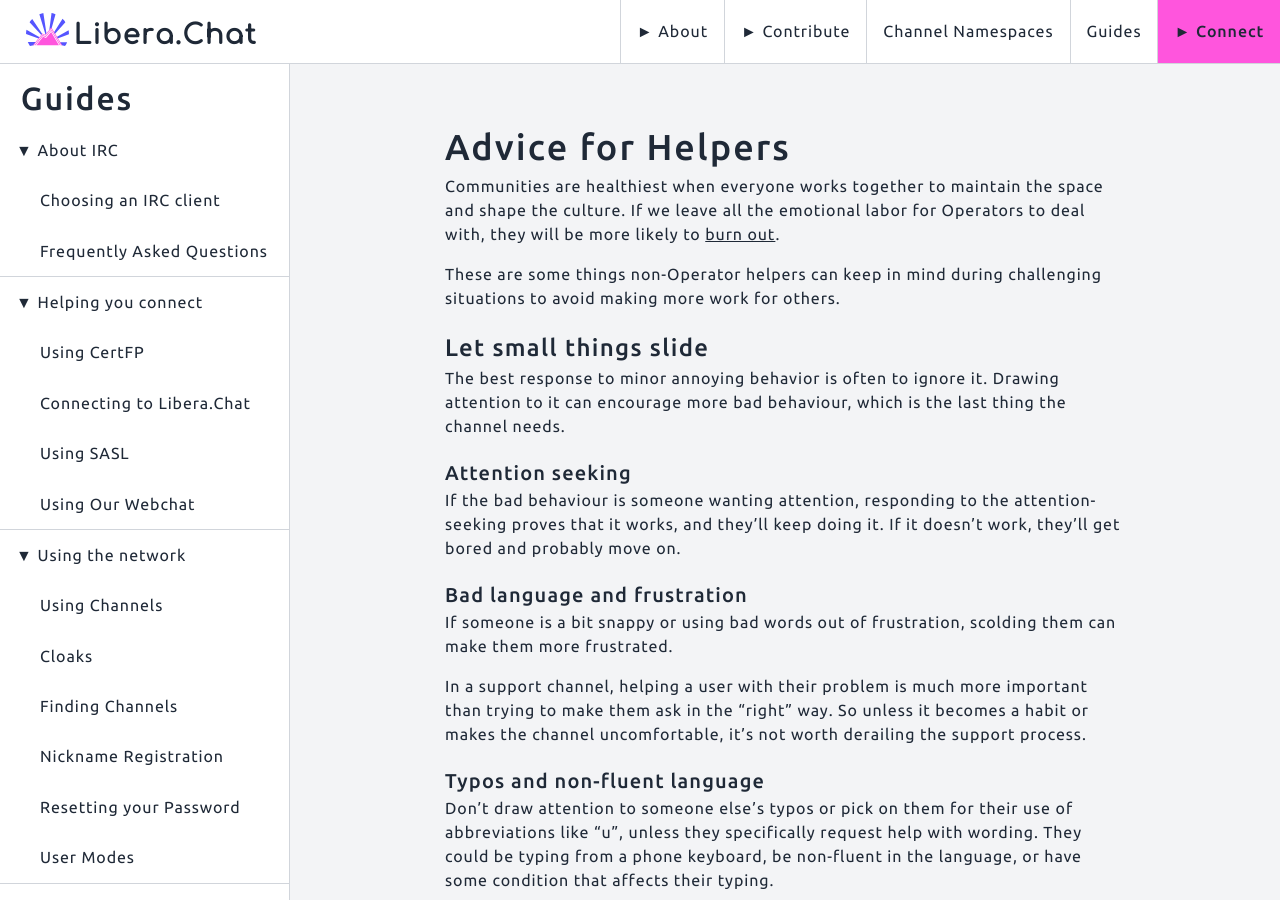
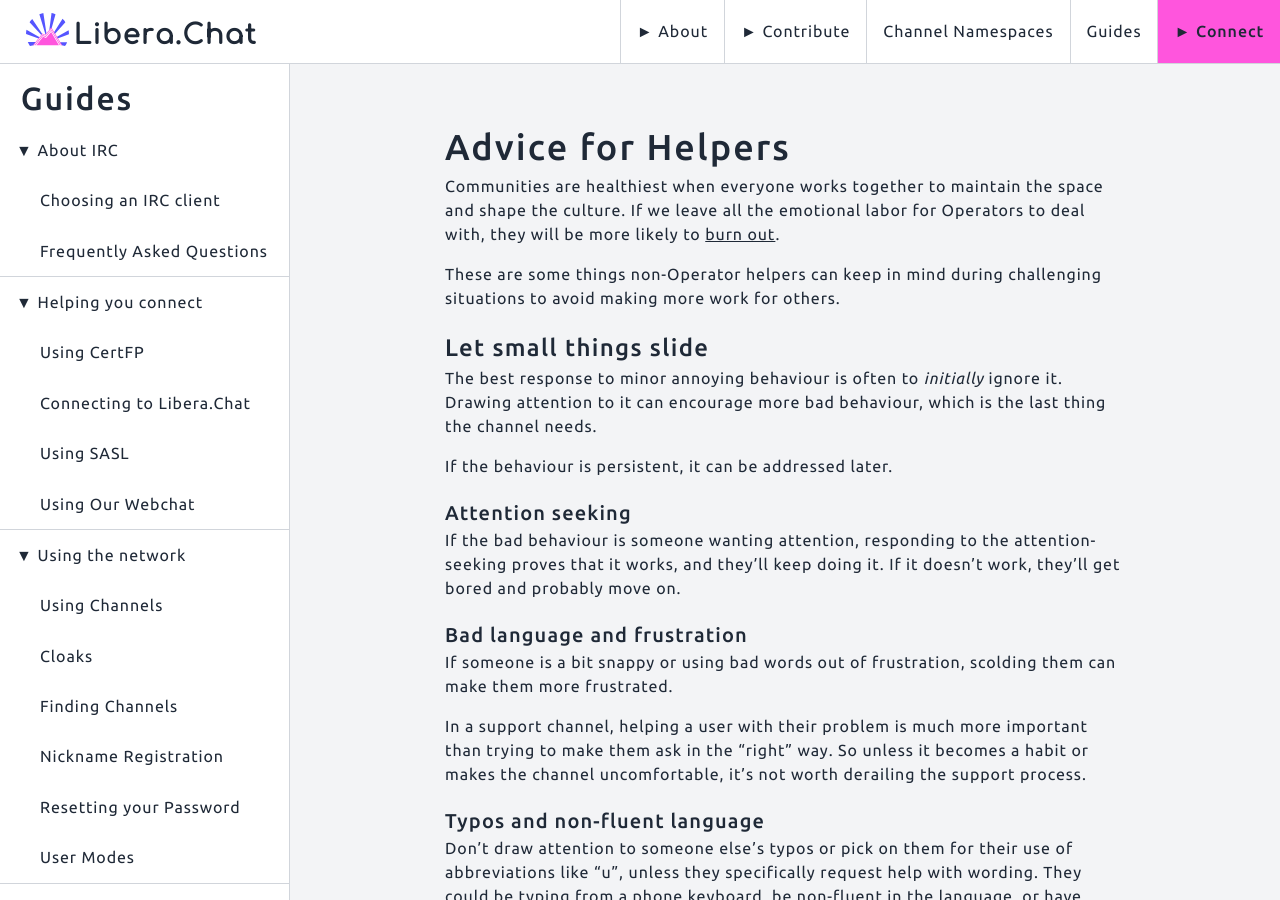
Before and after one commit to Libera-Chat/libera-chat.github.io, a Jekyll site: the page built from content/_guides/helpers.md, in a window 1280 px wide and 900 px high. Built offline with Jekyll 4.4.1, drawn with Linux system fonts in a browser that asks for light colours.

Commit message:
De-relative links and tweak wording of first point

```diff
--- a/content/_guides/helpers.md
+++ b/content/_guides/helpers.md
@@ -6,16 +6,18 @@
 Communities are healthiest when everyone works together to maintain the space
 and shape the culture. If we leave all the emotional labor for Operators to
 deal with, they will be more likely to
-[burn out](catalyst#remember-to-take-breaks-to-avoid-burn-out).
+[burn out](/guides/catalyst#remember-to-take-breaks-to-avoid-burn-out).
 
 These are some things non-Operator helpers can keep in mind during challenging
 situations to avoid making more work for others.
 
 ## Let small things slide
 
-The best response to minor annoying behavior is often to ignore it. Drawing
-attention to it can encourage more bad behaviour, which is the last thing the
-channel needs.
+The best response to minor annoying behaviour is often to _initially_ ignore
+it. Drawing attention to it can encourage more bad behaviour, which is the
+last thing the channel needs.
+
+If the behaviour is persistent, it can be addressed later.
 
 ### Attention seeking
 
@@ -60,7 +62,7 @@
 
 While it would be very nice if people were never rude, it **is** going to
 happen. However,
-[don't automatically assume people are rude](catalyst#assume-good-faith).
+[don't automatically assume people are rude](/guides/catalyst#assume-good-faith).
 They may have different cultural norms or a language barrier that
 unintentionally changes their perceived tone.
 
@@ -147,7 +149,7 @@
 
 When a situation requires intervention and your own attempts to defuse it do
 not seem to be working, it is sometimes best to stand down and stop
-contributing to the noise. Instead, try to [seek out a channel operator](faq#how-to-find-out-who-runs-a-channel)
+contributing to the noise. Instead, try to [seek out a channel operator](/guides/faq#how-to-find-out-who-runs-a-channel)
 quietly, such as with private messages or in an `-ops` channel if there is
 one.
 
```
